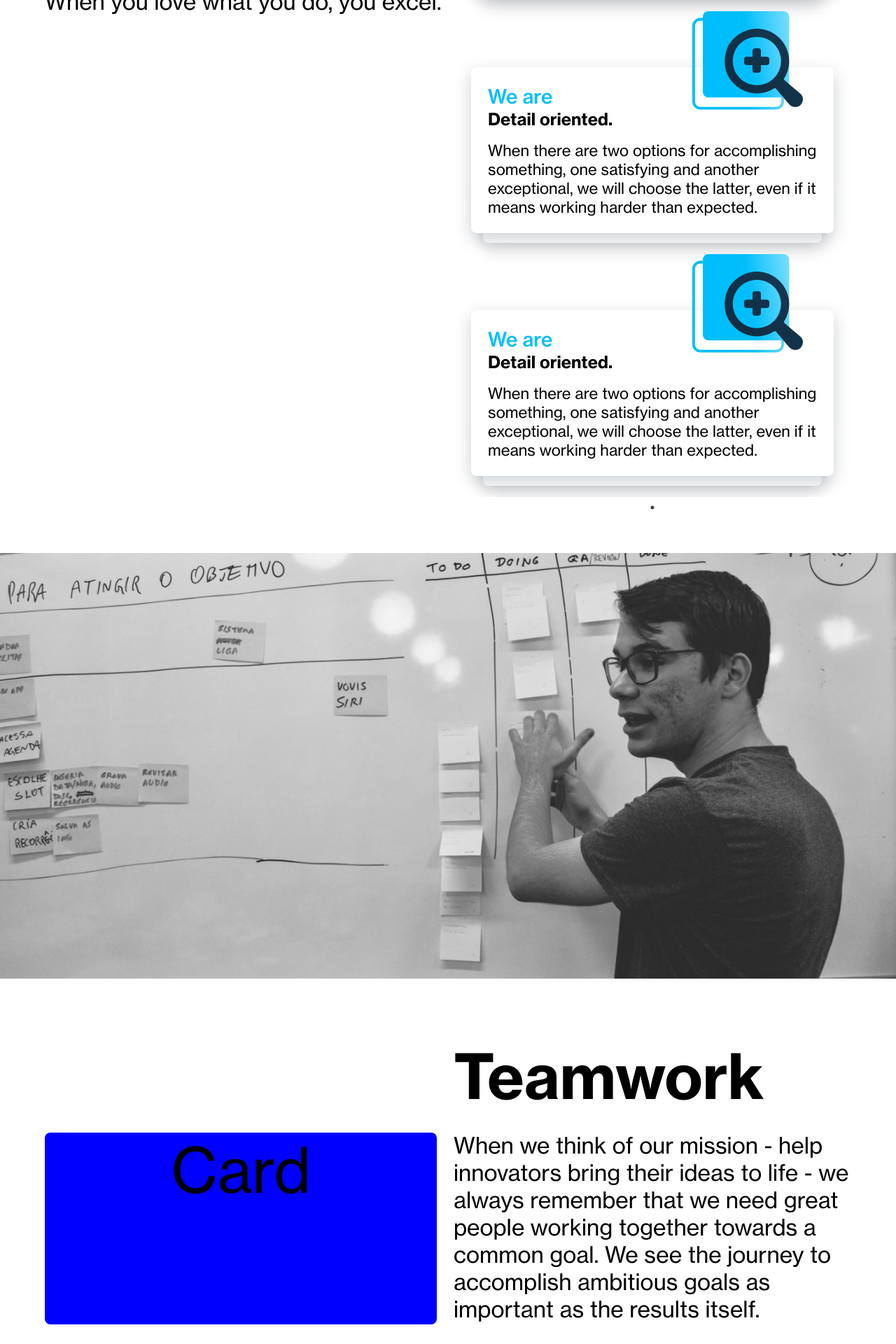
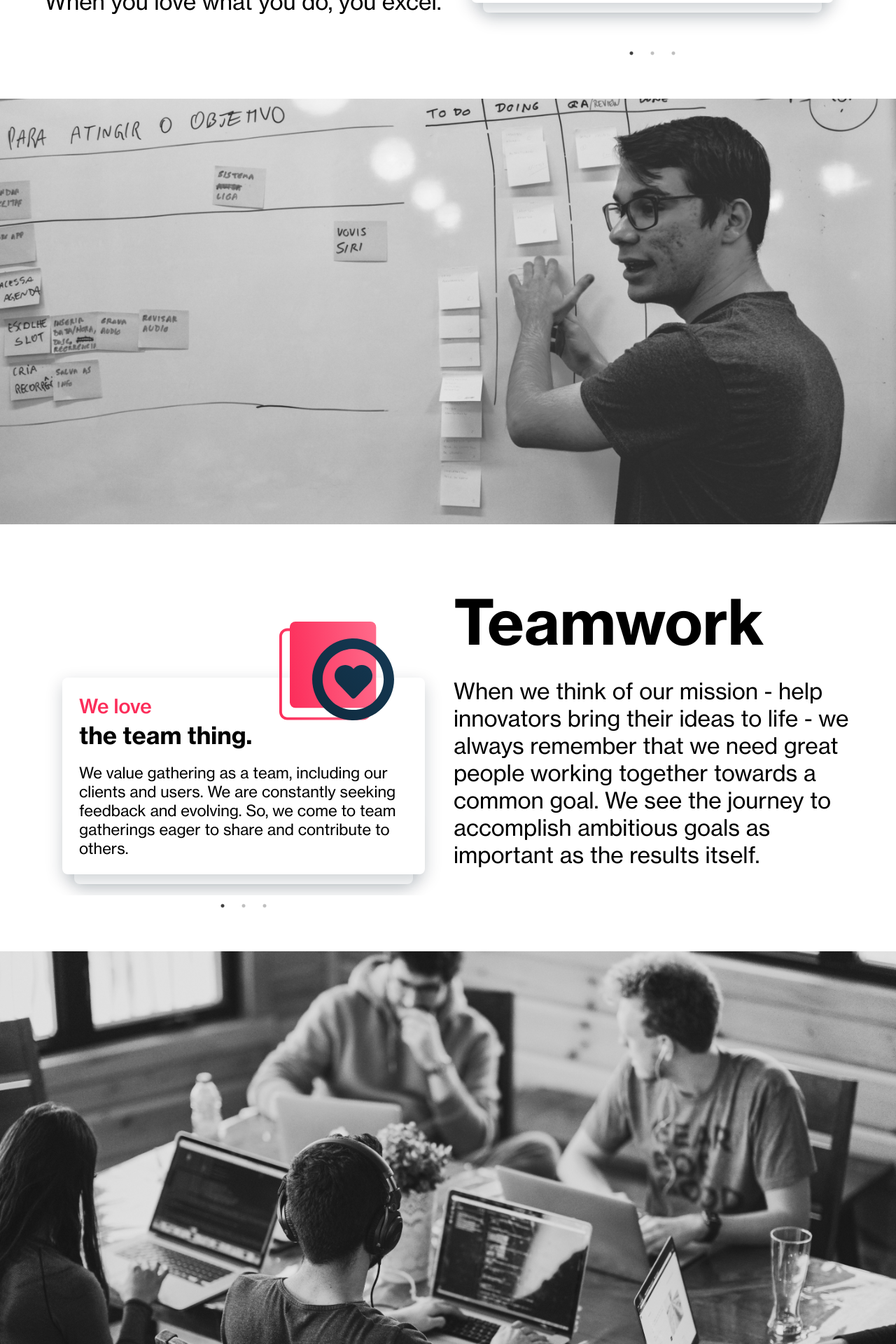
Before and after one commit to alexandreohara/brainn-lp, a React (Create React App) app: page /about-us in a window 1280 px wide. Shown: the part 2240-4160 px from the top of the page at 70% size. Built offline with nearby package versions, Linux system fonts and the light colour scheme; a small style sheet from the web is missing.

Commit message:
Make slider receive a list of about us cards as props

```diff
--- a/src/components/AboutUsCard.tsx
+++ b/src/components/AboutUsCard.tsx
@@ -3,7 +3,7 @@ import React from 'react';
 import { Colors } from 'consts/colors';
 import styled from 'styled-components';
 
-interface AboutUsCardProps {
+export interface AboutUsCardType {
   colouredTitle: string;
   title: string;
   color: string;
@@ -30,13 +30,15 @@ const StyledColouredTitle = styled.div.attrs((props: any) => ({
 }))`
   font-weight: 500;
   font-size: 28px;
+  line-height: 34.8px;
   color: ${(props) => props.color};
 `;
 
 const StyledTitle = styled.div`
-  font-size: 24px;
+  font-size: 34px;
   font-weight: bold;
   margin-bottom: 16px;
+  line-height: 47.6px;
 `;
 
 const StyledParagraph = styled.div`
@@ -61,7 +63,7 @@ const StyledBehindCard = styled.div`
   box-shadow: 0px 8px 24px rgba(2, 23, 39, 0.2);
 `;
 
-export const AboutUsCard = (props: AboutUsCardProps) => {
+export const AboutUsCard = (props: AboutUsCardType) => {
   return (
     <div>
       <StyledCardWrapper>
--- a/src/components/AboutUsSlider.tsx
+++ b/src/components/AboutUsSlider.tsx
@@ -1,16 +1,18 @@
-import { Colors } from 'consts/colors';
 import React from 'react';
+
 import Slider from 'react-slick';
+import styled from 'styled-components';
+import { AboutUsCard, AboutUsCardType } from './AboutUsCard';
 
-import styled from 'styled-components';
-import { AboutUsCard } from './AboutUsCard';
-import DetailOriented from 'assets/icons/DetailOriented.svg';
+interface AboutUsSliderProps {
+  cardList: AboutUsCardType[];
+}
 
-const StyledAboutUsCard = styled.div`
+const StyledSliderWrapper = styled.div`
   margin-top: 55px;
 `;
 
-export const AboutUsSlider = () => {
+export const AboutUsSlider = (props: AboutUsSliderProps) => {
   const settings = {
     slidesToShow: 1,
     slidesToScroll: 1,
@@ -19,18 +21,20 @@ export const AboutUsSlider = () => {
   };
 
   return (
-    <StyledAboutUsCard>
+    <StyledSliderWrapper>
       <Slider {...settings}>
-        <AboutUsCard
-          colouredTitle={'We are'}
-          title={'Detail oriented.'}
-          paragraph={
-            'When there are two options for accomplishing something, one satisfying and another exceptional, we will choose the latter, even if it means working harder than expected.'
-          }
-          color={Colors.lightBlue}
-          icon={DetailOriented}
-        ></AboutUsCard>
+        {props.cardList.map((card, index) => (
+          <React.Fragment key={index}>
+            <AboutUsCard
+              colouredTitle={card.colouredTitle}
+              title={card.title}
+              paragraph={card.paragraph}
+              color={card.color}
+              icon={card.icon}
+            />
+          </React.Fragment>
+        ))}
       </Slider>
-    </StyledAboutUsCard>
+    </StyledSliderWrapper>
   );
 };
--- a/src/pages/AboutUs.tsx
+++ b/src/pages/AboutUs.tsx
@@ -16,6 +16,15 @@ import { Colors, Gradients } from 'consts/colors';
 import { Footer } from 'components/Footer';
 import { JOB_OPENING_URL } from 'consts/links';
 import { AboutUsSlider } from 'components/AboutUsSlider';
+import DetailOriented from 'assets/icons/DetailOriented.svg';
+import ChallengeLovers from 'assets/icons/ChallengeLovers.svg';
+import NotHierarchical from 'assets/icons/NotHierarchical.svg';
+import TeamThing from 'assets/icons/TeamThing.svg';
+import PeopleOriented from 'assets/icons/PeopleOriented.svg';
+import Transparent from 'assets/icons/Transparent.svg';
+import Methodical from 'assets/icons/Methodical.svg';
+import ToShare from 'assets/icons/ToShare.svg';
+import EarlyAdopters from 'assets/icons/EarlyAdopters.svg';
 
 const StyledHeader = styled.div`
   padding: 80px 288px 37px;
@@ -160,23 +169,6 @@ const StyledContentText = styled.div`
   }
 `;
 
-const StyledCardWrapper = styled.div.attrs((props: any) => ({
-  justifyContent: props.justifyContent,
-}))`
-  display: flex;
-  justify-content: ${(props) => props.justifyContent ?? 'flex-end'};
-`;
-
-const StyledCard = styled.div`
-  border-radius: 8px;
-  margin-top: 136px;
-  background-color: blue;
-  font-size: 88px;
-  height: 274px;
-  width: 560px;
-  text-align: center;
-`;
-
 const StyledLargePhotoWrapper = styled.div`
   text-align: center;
   overflow: hidden;
@@ -308,7 +300,7 @@ const AboutUs = () => {
             </StyledContentText>
           </Col>
           <Col lg={6} className={'hidden-xs hidden-sm hidden-md'}>
-            <AboutUsSlider></AboutUsSlider>
+            <AboutUsSlider cardList={ABOUT_US_CARDS_1}></AboutUsSlider>
           </Col>
         </Row>
       </StyledContent>
@@ -320,9 +312,7 @@ const AboutUs = () => {
       <StyledContent>
         <Row center={'xs'} start={'lg'}>
           <Col lg={6} className={'hidden-xs hidden-sm hidden-md'}>
-            <StyledCardWrapper justifyContent={'flex-start'}>
-              <StyledCard>Card</StyledCard>
-            </StyledCardWrapper>
+            <AboutUsSlider cardList={ABOUT_US_CARDS_2}></AboutUsSlider>
           </Col>
           <Col md={12} lg={6}>
             <StyledContentTitle>Teamwork</StyledContentTitle>
@@ -354,9 +344,7 @@ const AboutUs = () => {
             </StyledContentText>
           </Col>
           <Col lg={6} className={'hidden-xs hidden-sm hidden-md'}>
-            <StyledCardWrapper>
-              <StyledCard>Card</StyledCard>
-            </StyledCardWrapper>
+            <AboutUsSlider cardList={ABOUT_US_CARDS_3}></AboutUsSlider>
           </Col>
         </Row>
       </StyledContent>
@@ -380,3 +368,84 @@ const AboutUs = () => {
 };
 
 export default AboutUs;
+
+const ABOUT_US_CARDS_1 = [
+  {
+    colouredTitle: 'We are',
+    title: 'detail oriented.',
+    paragraph:
+      'When there are two options for accomplishing something, one satisfying and another exceptional, we will choose the latter, even if it means working harder than expected.',
+    color: Colors.lightBlue,
+    icon: DetailOriented,
+  },
+  {
+    colouredTitle: 'We are',
+    title: 'challenge lovers.',
+    paragraph:
+      'If our team believes and holds a goal that we need to reach a particular stage of a project, we will do our best to achieve it, rather than making excuses.',
+    color: Colors.yellow,
+    icon: ChallengeLovers,
+  },
+  {
+    colouredTitle: 'We are',
+    title: 'not hierarchical.',
+    paragraph:
+      "We will be proactive, and you will not wait for someone else to solve a problem, as we are all responsible for the pursuit of excellence. That's why everyone in our team should have an opinion.",
+    color: Colors.purple,
+    icon: NotHierarchical,
+  },
+];
+
+const ABOUT_US_CARDS_2 = [
+  {
+    colouredTitle: 'We love',
+    title: 'the team thing.',
+    paragraph:
+      'We value gathering as a team, including our clients and users. We are constantly seeking feedback and evolving. So, we come to team gatherings eager to share and contribute to others.',
+    color: Colors.pink,
+    icon: TeamThing,
+  },
+  {
+    colouredTitle: 'We are',
+    title: 'people-oriented.',
+    paragraph:
+      'We are respectful and empathetic to each other. We love that “team thing” and diversity. Maybe we are not always extroverted, but we just like people by heart. Doing great work together is better than a one-person show.',
+    color: Colors.green,
+    icon: PeopleOriented,
+  },
+  {
+    colouredTitle: 'We are',
+    title: 'transparent.',
+    paragraph:
+      "We don't like any sort of hidden agenda. We prefer to be authentic, pragmatic, honest, and share our thoughts upfront, avoiding creating any misalignment among our peers.",
+    color: Colors.lightBlue,
+    icon: Transparent,
+  },
+];
+
+const ABOUT_US_CARDS_3 = [
+  {
+    colouredTitle: 'We love',
+    title: 'methodical.',
+    paragraph:
+      'We always search for the best method to do things. Questioning if we are doing our jobs in the most effective process is natural, and feedback is interpreted as natural shortcuts for improvement.',
+    color: Colors.green,
+    icon: Methodical,
+  },
+  {
+    colouredTitle: 'We love',
+    title: 'to share.',
+    paragraph:
+      'We contribute proactively to the company and our peers. Whether sharing knowledge internally or externally, we see the value of teaching others as the best learning tool we could have.',
+    color: Colors.lightBlue,
+    icon: ToShare,
+  },
+  {
+    colouredTitle: 'We are',
+    title: 'the early adopters.',
+    paragraph:
+      'When we are not learning something new, we get bored. We ask for new challenges and try to explore new stuff all the time. We are committed to bringing new ideas to our work every day.',
+    color: Colors.yellow,
+    icon: EarlyAdopters,
+  },
+];
```
